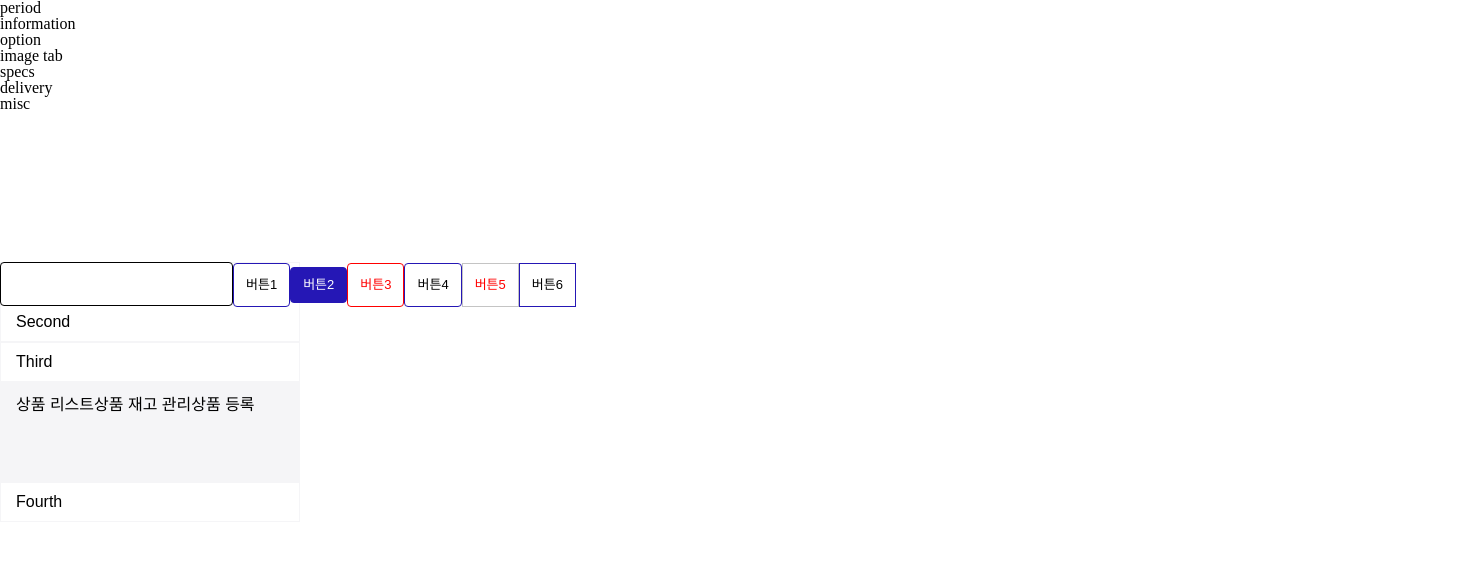
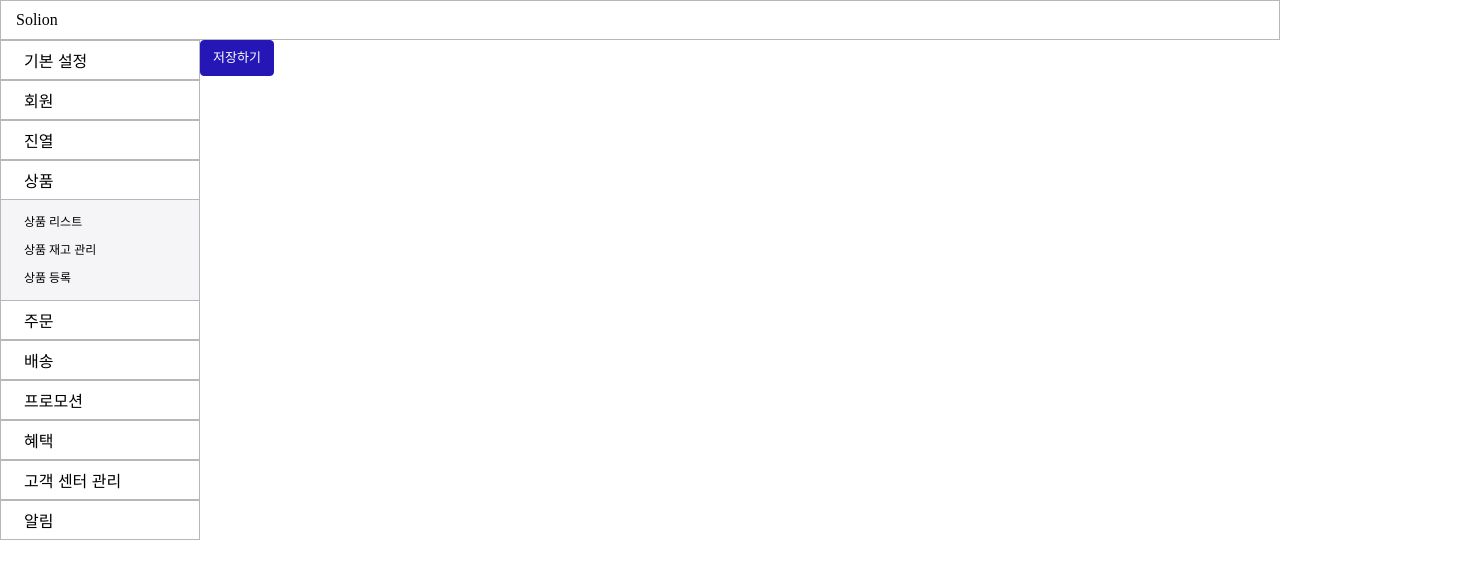
Before and after one commit to wanted-pre-onboading-10/sirloin-admin-page, a React (Create React App) app: page / in a window 1280 px wide. Shown: the top 578 px of the page, 1480 px wide, since content can reach past the window. Built offline with nearby package versions, Linux system fonts and the light colour scheme.

Commit message:
add: 전체 컨테이너 추가

```diff
--- a/src/components/common-button/CommonBtns.js
+++ b/src/components/common-button/CommonBtns.js
@@ -1,55 +1,6 @@
 import styled from 'styled-components';
-import propTypes from 'prop-types';
 
-function CommonBtn({ title }) {
-  return <StyledCommonBtn>{title}</StyledCommonBtn>;
-}
-
-CommonBtn.propTypes = {
-  title: propTypes.number.isRequired,
-};
-
-function CommonSaveBtn({ title }) {
-  return <StyledCommonSaveBtn>{title}</StyledCommonSaveBtn>;
-}
-
-CommonSaveBtn.propTypes = {
-  title: propTypes.string.isRequired,
-};
-
-function CommonDltRedBtn({ title }) {
-  return <StyledCommonDltRedBtn>{title}</StyledCommonDltRedBtn>;
-}
-
-CommonDltRedBtn.propTypes = {
-  title: propTypes.string.isRequired,
-};
-
-function CommonTransBtn({ title }) {
-  return <StyledCommonTransBtn>{title}</StyledCommonTransBtn>;
-}
-
-CommonTransBtn.propTypes = {
-  title: propTypes.string.isRequired,
-};
-
-function CommonDltSquareBtn({ title }) {
-  return <StyledCommonDltSquareBtn>{title}</StyledCommonDltSquareBtn>;
-}
-
-CommonDltSquareBtn.propTypes = {
-  title: propTypes.string.isRequired,
-};
-
-function CommonSquareBtn({ title }) {
-  return <StyledCommonSquareBtn>{title}</StyledCommonSquareBtn>;
-}
-
-CommonSquareBtn.propTypes = {
-  title: propTypes.string.isRequired,
-};
-
-const StyledCommonBtn = styled.button`
+export const StyledCommonBtn = styled.button`
   background-color: white;
   color: ${props => props.theme.colors.black};
   height: 100%;
@@ -62,39 +13,30 @@ const StyledCommonBtn = styled.button`
   line-height: 40px;
 `;
 
-const StyledCommonSaveBtn = styled(StyledCommonBtn)`
+export const StyledCommonSaveBtn = styled(StyledCommonBtn)`
   background-color: ${props => props.theme.colors.highlight};
   color: white;
   line-height: 32px;
   border: 1px solid ${props => props.theme.colors.highlight};
 `;
 
-const StyledCommonDltRedBtn = styled(StyledCommonBtn)`
+export const StyledCommonDltRedBtn = styled(StyledCommonBtn)`
   background-color: white;
   color: red;
   border: 1px solid red;
 `;
 
-const StyledCommonTransBtn = styled(StyledCommonBtn)`
+export const StyledCommonTransBtn = styled(StyledCommonBtn)`
   background-color: transparent;
   color: ${props => props.theme.colors.grey_3}
   border: 1px solid #c4c4c4;
 `;
 
-const StyledCommonDltSquareBtn = styled(StyledCommonDltRedBtn)`
+export const StyledCommonDltSquareBtn = styled(StyledCommonDltRedBtn)`
   border-radius: 0px;
   border: 1px solid #c4c4c4;
 `;
 
-const StyledCommonSquareBtn = styled(StyledCommonBtn)`
+export const StyledCommonSquareBtn = styled(StyledCommonBtn)`
   border-radius: 0px;
 `;
-
-export {
-  CommonBtn,
-  CommonSaveBtn,
-  CommonDltRedBtn,
-  CommonTransBtn,
-  CommonDltSquareBtn,
-  CommonSquareBtn,
-};
--- a/src/components/common-layout/Sidebar.css
+++ /dev/null
@@ -1,44 +0,0 @@
-.dropdown-box {
-  margin-top: 150px;
-  width: 300px;
-  background: #000;
-  height: 0px;
-  font-family: sans-serif;
-  cursor: pointer;
-}
-.opener {
-  width: 100%;
-  height: 40px;
-  background: white;
-  padding: 0 15px;
-  border: 1px solid #f5f5f7;
-  display: flex;
-  justify-content: space-between;
-  align-items: center;
-}
-.opener i,
-h1 {
-  font-size: 20px;
-  transition: 0.5s ease;
-  color: black;
-}
-
-.content {
-  width: 100%;
-  min-height: 0;
-  max-height: 0;
-  background: #f5f5f7;
-  color: black;
-  border-left: 1px solid #f5f5f7;
-  border-right: 1px solid #f5f5f7;
-  overflow: hidden;
-  padding: 0 15px;
-  transition: 0.5s ease;
-}
-.content-active {
-  padding: 15px;
-  max-height: 200px;
-  min-height: 100px;
-  overflow: auto;
-  transition: 0.5s ease;
-}
--- a/src/components/common-layout/Sidebar.js
+++ b/src/components/common-layout/Sidebar.js
@@ -1,54 +1,45 @@
 import { useState } from 'react';
-import './Sidebar.css';
+import {
+  DropdownBox,
+  Opener,
+  AcordianLi,
+  H1,
+  Content,
+} from 'components/common-layout/StyledSidebar';
 
 function SideBar() {
   const acordianList = ['상품 리스트', '상품 재고 관리', '상품 등록'];
-  const [isClicked, setIsClicked] = useState(true);
-
+  const menuList = [
+    '기본 설정',
+    '회원',
+    '진열',
+    '상품',
+    '주문',
+    '배송',
+    '프로모션',
+    '혜택',
+    '고객 센터 관리',
+    '알림',
+  ];
+  const [isChecked, setIsChecked] = useState(true);
   return (
-    <div className="dropdown-box">
-      <div className="drowBox">
-        <div className="opener">
-          <h1>First</h1>
-        </div>
-        <ul className="content">
-          Lorem, ipsum dolor sit amet consectetur adipisicing elit. Modi
-          deleniti expedita, nesciunt recusandae. Ea nemo laboriosam esse
-          ducimus veritatis reprehenderit nisi, odio, ratione voluptates
-          incidunt minus aspernatur suscipit officia harum?
-        </ul>
-      </div>
-      <div className="drowBox">
-        <div className="opener">
-          <h1>Second</h1>
-        </div>
-        <div className="content">
-          Lorem, ipsum dolor sit amet consectetur adipisicing elit. Modi
-          deleniti expedita, nesciunt recusandae. Ea nemo laboriosam esse
-          ducimus veritatis reprehenderit nisi, odio, ratione voluptates
-          incidunt minus aspernatur suscipit officia harum?
-        </div>
-      </div>
-      <div className="drowBox">
-        <div className="opener">
-          <h1>Third</h1>
-        </div>
-        <div className={isClicked ? 'content content-active' : 'content'}>
-          {acordianList}
-        </div>
-      </div>
-      <div className="drowBox">
-        <div className="opener">
-          <h1>Fourth</h1>
-        </div>
-        <div className="content">
-          Lorem, ipsum dolor sit amet consectetur adipisicing elit. Modi
-          deleniti expedita, nesciunt recusandae. Ea nemo laboriosam esse
-          ducimus veritatis reprehenderit nisi, odio, ratione voluptates
-          incidunt minus aspernatur suscipit officia harum?
-        </div>
-      </div>
-    </div>
+    <DropdownBox>
+      {menuList.map(title => (
+        <>
+          <Opener
+            onClick={() => {
+              if (title === '상품') setIsChecked(!isChecked);
+            }}>
+            <H1 className="h1">{title}</H1>
+          </Opener>
+          <Content isChecked={isChecked} title={title}>
+            {acordianList.map(item => (
+              <AcordianLi>{item}</AcordianLi>
+            ))}
+          </Content>
+        </>
+      ))}
+    </DropdownBox>
   );
 }
 
--- /dev/null
+++ b/src/components/common-layout/StyledSidebar.js
@@ -0,0 +1,65 @@
+import styled from 'styled-components';
+
+export const DropdownBox = styled.div`
+  width: 200px;
+  height: 0px;
+  cursor: pointer;
+`;
+
+export const Opener = styled.button`
+  width: 100%;
+  height: 40px;
+  background: white;
+  padding: 0 15px;
+  border: 1px solid #b7b7bb;
+  display: flex;
+  justify-content: space-between;
+  align-items: center;
+`;
+
+export const AcordianLi = styled.li`
+  list-style: none;
+  margin: 16px 0px 16px 8px;
+  font-size: 12px;
+`;
+
+export const H1 = styled.h1`
+  font-size: 16px;
+  transition: 0.5s ease;
+  color: black;
+  padding: 4px 4px 4px 8px;
+`;
+
+// export const Content = styled.div`
+//   width: 100%;
+//   min-height: 0;
+//   max-height: 0;
+//   background: #f5f5f7;
+//   color: black;
+//
+//   overflow: hidden;
+//   padding: 0 15px;
+//   transition: 0.5s ease;
+// `;
+
+export const Content = styled.div`
+  display: ${props =>
+    props.isChecked && props.title === '상품' ? 'block' : 'none'};
+  padding: 0px 15px;
+  max-height: 200px;
+  height: 100px;
+  overflow: auto;
+  width: 100%;
+  background: #f5f5f7;
+  color: black;
+  border-left: 1px solid #b7b7bb;
+  border-right: 1px solid #b7b7bb;
+  overflow: hidden;
+`;
+
+// export const ContentActive = styled.div`
+//   padding: 0px 15px;
+//   max-height: 200px;
+//   overflow: auto;
+//   transition: 0.5s ease;
+// `;
--- /dev/null
+++ b/src/components/common-layout/TopLogo.js
@@ -0,0 +1,17 @@
+import styled from 'styled-components';
+
+function TopLogo() {
+  return <Opener>Solion</Opener>;
+}
+const Opener = styled.div`
+  width: 100%;
+  height: 40px;
+  background: white;
+  padding: 0 15px;
+  border: 1px solid #b7b7bb;
+  display: flex;
+  justify-content: space-between;
+  align-items: center;
+`;
+
+export default TopLogo;
--- /dev/null
+++ b/src/components/common-layout/TotalContainer.js
@@ -0,0 +1,25 @@
+import styled from 'styled-components';
+import { StyledCommonSaveBtn } from 'components/common-button/CommonBtns';
+
+function TotalContainer() {
+  return (
+    <>
+      <BtnContainer>
+        <StyledCommonSaveBtn>저장하기</StyledCommonSaveBtn>
+      </BtnContainer>
+      <StyledTotalContainer />
+    </>
+  );
+}
+
+const StyledTotalContainer = styled.div`
+  width: 100%;
+  height: 100px;
+`;
+
+const BtnContainer = styled.div`
+  width: 100%;
+  position: relative;
+  left: 200px;
+`;
+export default TotalContainer;
--- a/src/pages/product-registration/productRegistration.js
+++ b/src/pages/product-registration/productRegistration.js
@@ -1,45 +1,13 @@
-import {
-  CommonBtn,
-  CommonSaveBtn,
-  CommonDltRedBtn,
-  CommonTransBtn,
-  CommonDltSquareBtn,
-  CommonSquareBtn,
-} from 'components/common-button/CommonBtns';
-import CommonInput from 'components/common-input/CommonInput';
 import SideBar from 'components/common-layout/Sidebar';
-import Delivery from 'pages/product-registration/delivery';
-import ImageTab from 'pages/product-registration/image-tab';
-import Information from 'pages/product-registration/information';
-import Misc from 'pages/product-registration/misc';
-import Option from 'pages/product-registration/option';
-import Period from 'pages/product-registration/period';
-import Specs from 'pages/product-registration/specs';
+import TopLogo from 'components/common-layout/TopLogo';
+import TotalContainer from 'components/common-layout/TotalContainer';
 
 function ProductRegistration() {
-  const title1 = '버튼1';
-  const title2 = '버튼2';
-  const title3 = '버튼3';
-  const title4 = '버튼4';
-  const title5 = '버튼5';
-  const title6 = '버튼6';
   return (
     <div>
-      <Period />
-      <Information />
-      <Option />
-      <ImageTab />
-      <Specs />
-      <Delivery />
-      <Misc />
+      <TopLogo />
       <SideBar />
-      <CommonInput />
-      <CommonBtn title={title1} />
-      <CommonSaveBtn title={title2} />
-      <CommonDltRedBtn title={title3} />
-      <CommonTransBtn title={title4} />
-      <CommonDltSquareBtn title={title5} />
-      <CommonSquareBtn title={title6} />
+      <TotalContainer />
     </div>
   );
 }
--- a/src/styles/globalStyles.js
+++ b/src/styles/globalStyles.js
@@ -10,6 +10,9 @@ const GlobalStyles = createGlobalStyle`
     *{
         box-sizing: border-box;
     }
+    body {
+        height:100%;
+    }
 `;
 
 export default GlobalStyles;
```
